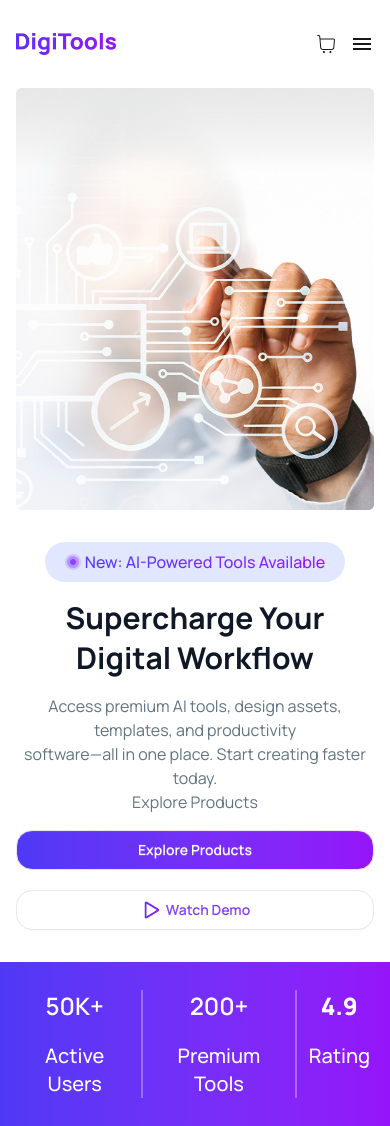
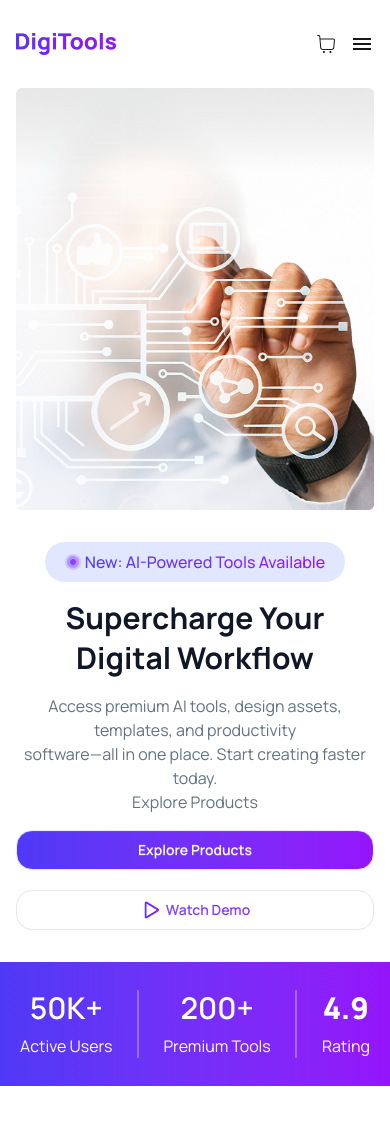
Before and after one commit to tfshorifulislam/digital-tools, a React (Vite) app: page / in a window 390 px wide. After the commit the page ends 1086 px from the top, so only its background shows below. Built offline with nearby package versions, Linux system fonts and the light colour scheme.

Commit message:
stats section text css update

```diff
--- a/src/Components/Stats/Stats.jsx
+++ b/src/Components/Stats/Stats.jsx
@@ -6,22 +6,22 @@ const Stats = () => {
             <div className='bg-linear-to-r from-[#4F39F6] to-[#9514FA]'>
                 <div className='flex justify-between  gap-3 py-7 lg:py-14 px-5 lg:px-48 text-white text-center'>
                     <div className=''>
-                        <h2 className='font-semibold md:font-extrabold text-2xl lg:text-4xl mb-5'>50K+</h2>
-                        <p className='font-medium text-xl'>Active Users</p>
+                        <h2 className='font-semibold md:font-extrabold text-3xl lg:text-4xl md:mb-5 mb-2'>50K+</h2>
+                        <p className=''>Active Users</p>
                     </div>
 
                      <div className='border-r-2 border-white opacity-30'></div>
 
                     <div>
-                        <h1 className='font-semibold md:font-extrabold text-2xl lg:text-4xl mb-5'>200+</h1>
-                        <p className='font-medium text-xl'>Premium Tools</p>
+                        <h1 className='font-semibold md:font-extrabold text-3xl lg:text-4xl md:mb-5 mb-2'>200+</h1>
+                        <p className=''>Premium Tools</p>
                     </div>
 
                     <div className='border-r-2 border-white opacity-30'></div>
 
                     <div>
-                        <h2 className='font-extrabold text-2xl lg:text-4xl mb-5'>4.9</h2>
-                        <h2 className='font-medium text-xl'>Rating</h2>
+                        <h2 className='font-extrabold text-3xl lg:text-4xl md:mb-5 mb-2'>4.9</h2>
+                        <h2 className=''>Rating</h2>
                     </div>
                 </div>
             </div>
```
